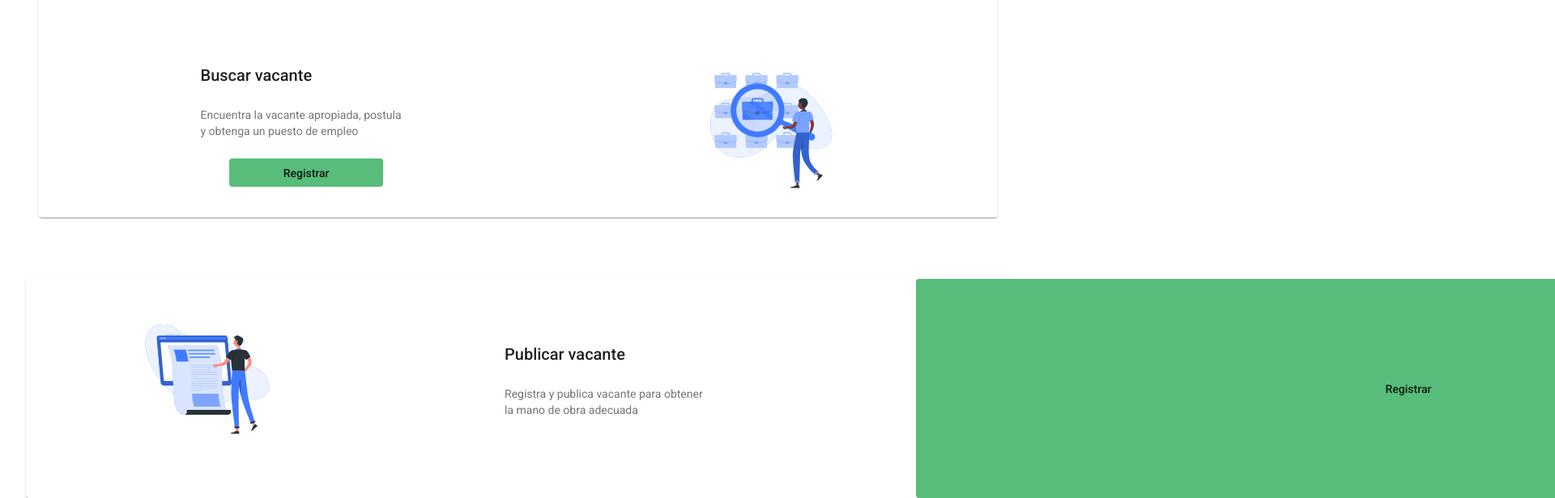
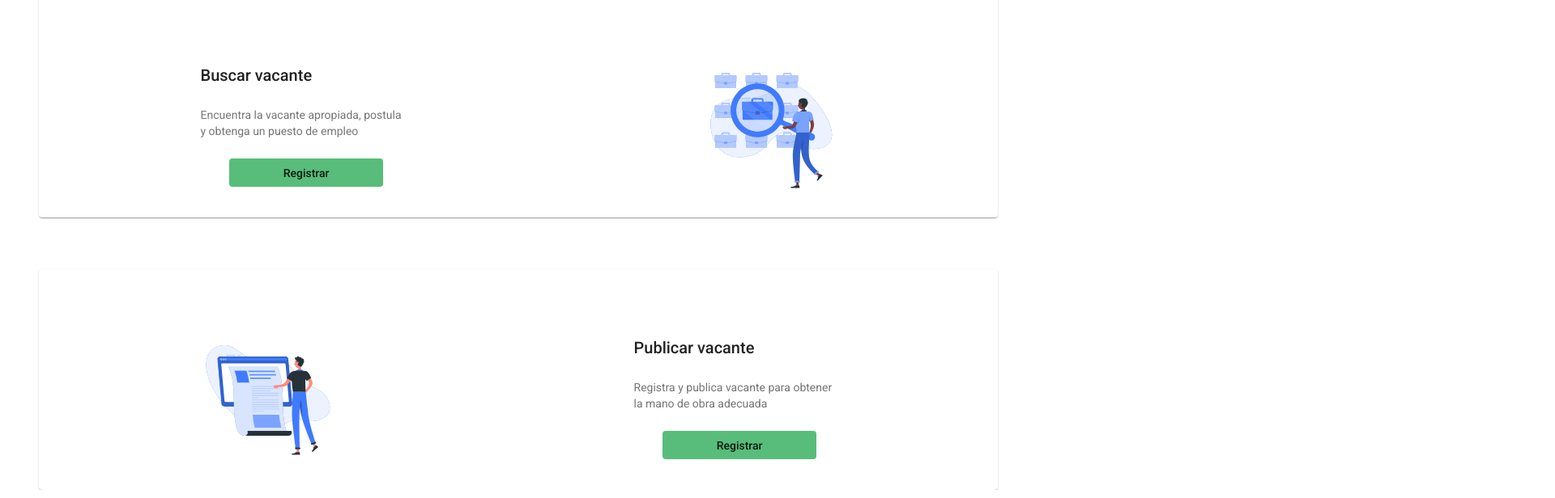
Before and after one commit to Angular-Web-Project/Enlazando-Empleo-Web, an Angular app: page /welcome in a window 1280 px wide. Shown: the part 374-990 px from the top of the page at 81% size, 1920 px wide, since content can reach past the window. Built offline with nearby package versions, Linux system fonts and the light colour scheme.

Commit message:
arreglo card

```diff
--- a/src/app/home/components/register-employer-card/register-employer-card.component.css
+++ b/src/app/home/components/register-employer-card/register-employer-card.component.css
@@ -1,16 +1,22 @@
 .employer-container {
-    margin-top: 6%;
   display: flex;
   justify-content: center;
+  margin-top: 5%;
+  margin-bottom: 5%;
 }
 
 .register-employer-card {
   display: flex;
-    flex-wrap: wrap;
-    width: 95%;
+  height: 12em;
+  padding-top: 7%;
+  width: 90%;
   align-items: center;
   justify-content: space-around;
-    padding: 25px 0px;
+}
+
+.main-employer {
+  display: flex;
+  flex-direction: column;
 }
 
 .subtitle {
@@ -22,6 +28,11 @@
   width: 200px;
 }
 
-  .register-employer-actions  {
-    text-align: center;
+.register-button {
+  margin-left: 20%;
+  width: 190px;
+  height: 35px;
+  float: left;
+  position: relative;
+  overflow: hidden;
 }
--- a/src/app/home/components/register-employer-card/register-employer-card.component.html
+++ b/src/app/home/components/register-employer-card/register-employer-card.component.html
@@ -5,12 +5,15 @@
         <img class="img" src="../../../../assets/img/post-vacant.svg" alt="">
       </div>
     </mat-card-content>
+    <div class="main-employer">
       <mat-card-header class="register-employer-header">
         <mat-card-title>Publicar vacante</mat-card-title>
-        <mat-card-subtitle class="subtitle">Registra y publica vacante para obtener la mano de obra adecuada</mat-card-subtitle>
+        <mat-card-subtitle class="subtitle">Registra y publica vacante para obtener la mano de obra
+          adecuada</mat-card-subtitle>
       </mat-card-header>
       <mat-card-actions class="register-employer-actions">
-        <app-register-button></app-register-button>
+        <app-register-button class="register-button"></app-register-button>
       </mat-card-actions>
+    </div>
   </mat-card>
 </div>
```
Lines whose indentation alone changed are shown as unchanged.
